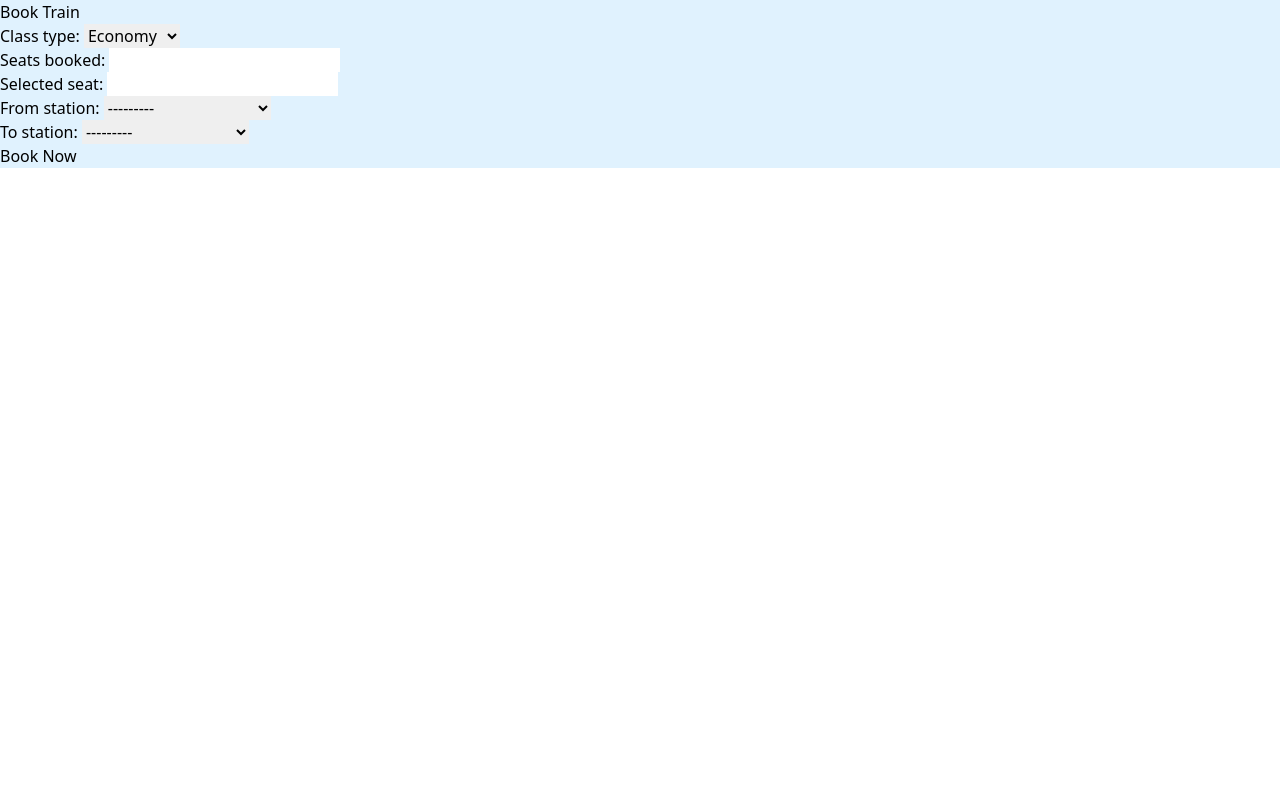
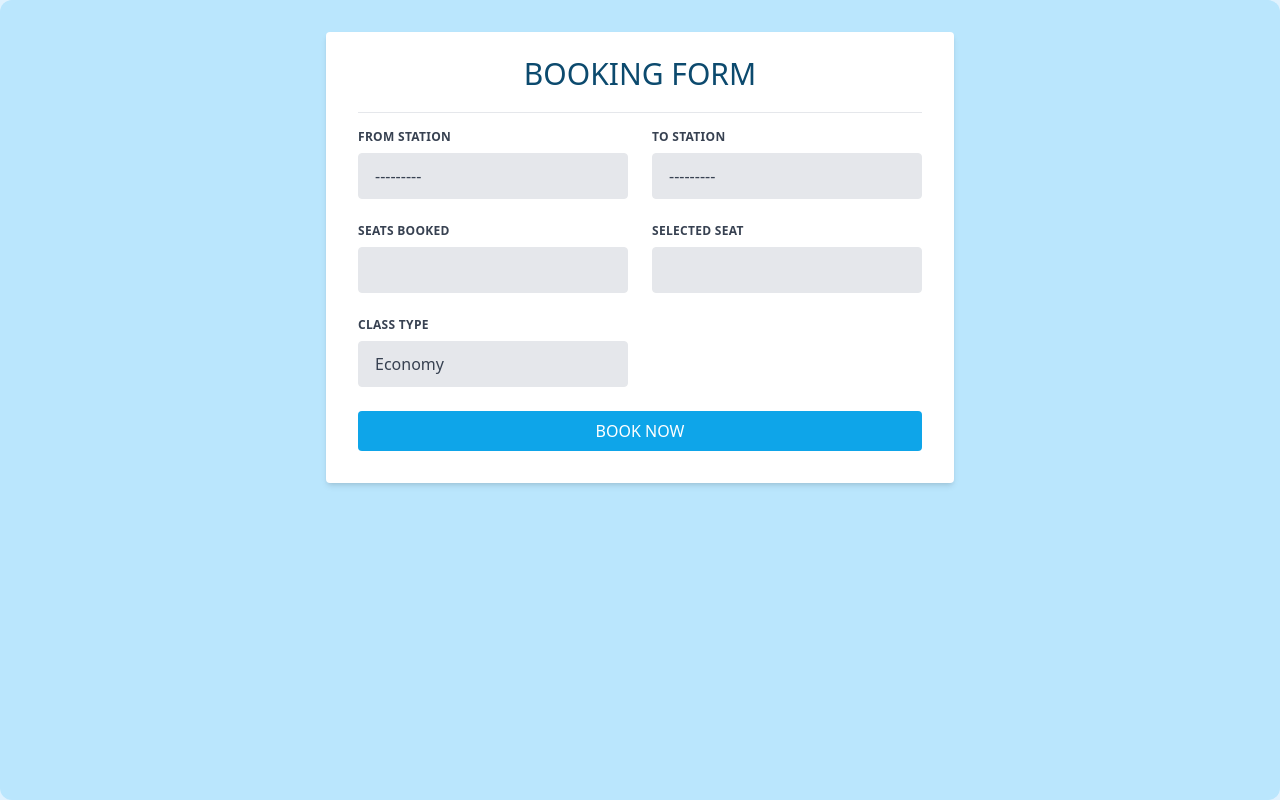
Before and after one commit to ripionck/metro-express, a Django app: page /booking/book-train/1/ in a window 1280 px wide. Shown: the part 60-860 px from the top of the page. Before the commit the page ends 228 px from the top, so only its background shows below. Run offline with Django 5.2, Linux system fonts and the light colour scheme; data comes from the database, SQL or seed files in the repository; some libraries are stand-ins or nearby versions.

Commit message:
added booking form

```diff
--- a/booking/forms.py
+++ b/booking/forms.py
@@ -20,4 +20,17 @@
         if from_station and to_station and from_station == to_station:
             raise forms.ValidationError("From station and To station should be different.")
 
-        return cleaned_data
+        return
+
+    def __init__(self, *args, **kwargs):
+        super().__init__(*args, **kwargs)
+        # Add CSS classes to form fields for styling
+        for field in self.fields:
+            self.fields[field].widget.attrs.update({
+                'class': (
+                    'appearance-none block w-full bg-gray-200 '
+                    'text-gray-700 border border-gray-200 rounded '
+                    'py-3 px-4 leading-tight focus:outline-none '
+                    'focus:bg-white focus:border-gray-500'
+                )
+            })
--- a/booking/templates/book_train.html
+++ b/booking/templates/book_train.html
@@ -1,12 +1,72 @@
 {% extends 'base.html' %}
-{% block title %}
-    Book Train
-{% endblock title %}
+{% load static %}
+{% block head_title %}
+    Metro Express | Registration
+{% endblock head_title %}
 {% block content %}
-    <h1>Book Train</h1>
-    <form method="post">
-        {% csrf_token %}
-        {{ form.as_p }}
-        <button type="submit">Book Now</button>
-    </form>
-{% endblock content %}
+    {% if form.non_field_errors %}
+        <div class="bg-red-100 border border-red-400 text-red-700 px-4 py-3 rounded relative mt-2"
+             role="alert">
+            <p class="font-bold">Error!</p>
+            <p class="block sm:inline">{{ form.non_field_errors }}</p>
+        </div>
+    {% endif %}
+    <div class="h-screen bg-sky-200 px-3 py-4 rounded-xl">
+        <div class="w-1/2 mx-auto mt-4">
+            <form method="post" class="bg-white shadow-md rounded px-8 pt-6 pb-8 mb-4">
+                {% csrf_token %}
+                {% for hidden_field in form.hidden_fields %}{{ hidden_field.errors }} {{ hidden_field }}{% endfor %}
+                <h1 class="text-3xl text-center text-sky-900 pb-5 uppercase">Booking Form</h1>
+                <hr />
+                <div class="flex flex-wrap -mx-3 mb-6 mt-4">
+                    <div class="w-full md:w-1/2 px-3 mb-6 md:mb-0">
+                        <label class="block uppercase tracking-wide text-gray-700 text-xs font-bold mb-2"
+                               for="{{ form.from_station.id_for_label }}">{{ form.from_station.label }}</label>
+                        {{ form.from_station }}
+                        {% if form.from_station.errors %}
+                            {% for error in form.from_station.errors %}<p class="text-red-600 text-sm italic pb-2">{{ error }}</p>{% endfor %}
+                        {% endif %}
+                    </div>
+                    <div class="w-full md:w-1/2 px-3 mb-6 md:mb-0">
+                        <label class="block uppercase tracking-wide text-gray-700 text-xs font-bold mb-2"
+                               for="{{ form.to_station.id_for_label }}">{{ form.to_station.label }}</label>
+                        {{ form.to_station }}
+                        {% if form.to_station.errors %}
+                            {% for error in form.email.errors %}<p class="text-red-600 text-sm italic pb-2">{{ error }}</p>{% endfor %}
+                        {% endif %}
+                    </div>
+                </div>
+                <div class="flex flex-wrap -mx-3 mb-6">
+                    <div class="w-full md:w-1/2 px-3 mb-6 md:mb-0">
+                        <label class="block uppercase tracking-wide text-gray-700 text-xs font-bold mb-2"
+                               for="{{ form.seats_booked.id_for_label }}">{{ form.seats_booked.label }}</label>
+                        {{ form.seats_booked }}
+                        {% if form.seats_booked.errors %}
+                            {% for error in form.seats_booked.errors %}<p class="text-red-600 text-sm italic pb-2">{{ error }}</p>{% endfor %}
+                        {% endif %}
+                    </div>
+                    <div class="w-full md:w-1/2 px-3 mb-6 md:mb-0">
+                        <label class="block uppercase tracking-wide text-gray-700 text-xs font-bold mb-2"
+                               for="{{ form.selected_seat.id_for_label }}">{{ form.selected_seat.label }}</label>
+                        {{ form.selected_seat }}
+                        {% if form.selected_seat.errors %}
+                            {% for error in form.selected_seat.errors %}<p class="text-red-600 text-sm italic pb-2">{{ error }}</p>{% endfor %}
+                        {% endif %}
+                    </div>
+                </div>
+                <div class="flex flex-wrap -mx-3 mb-6">
+                    <div class="w-full md:w-1/2 px-3 mb-6 md:mb-0">
+                        <label class="block uppercase tracking-wide text-gray-700 text-xs font-bold mb-2"
+                               for="{{ form.class_type.id_for_label }}">{{ form.class_type.label }}</label>
+                        {{ form.class_type }}
+                        {% if form.class_type.errors %}
+                            {% for error in form.class_type.errors %}<p class="text-red-600 text-sm italic pb-2">{{ error }}</p>{% endfor %}
+                        {% endif %}
+                    </div>
+                </div>
+                <button class="w-full text-white border-0 bg-sky-500 hover:bg-sky-700 rounded px-4 py-2 focus:outline-none focus:shadow-outline uppercase"
+                        type="submit">Book Now</button>
+            </form>
+        </div>
+    </div>
+{% endblock %}
```
Also changed, not shown: review/forms.py (deleted, +0 -11 lines).
